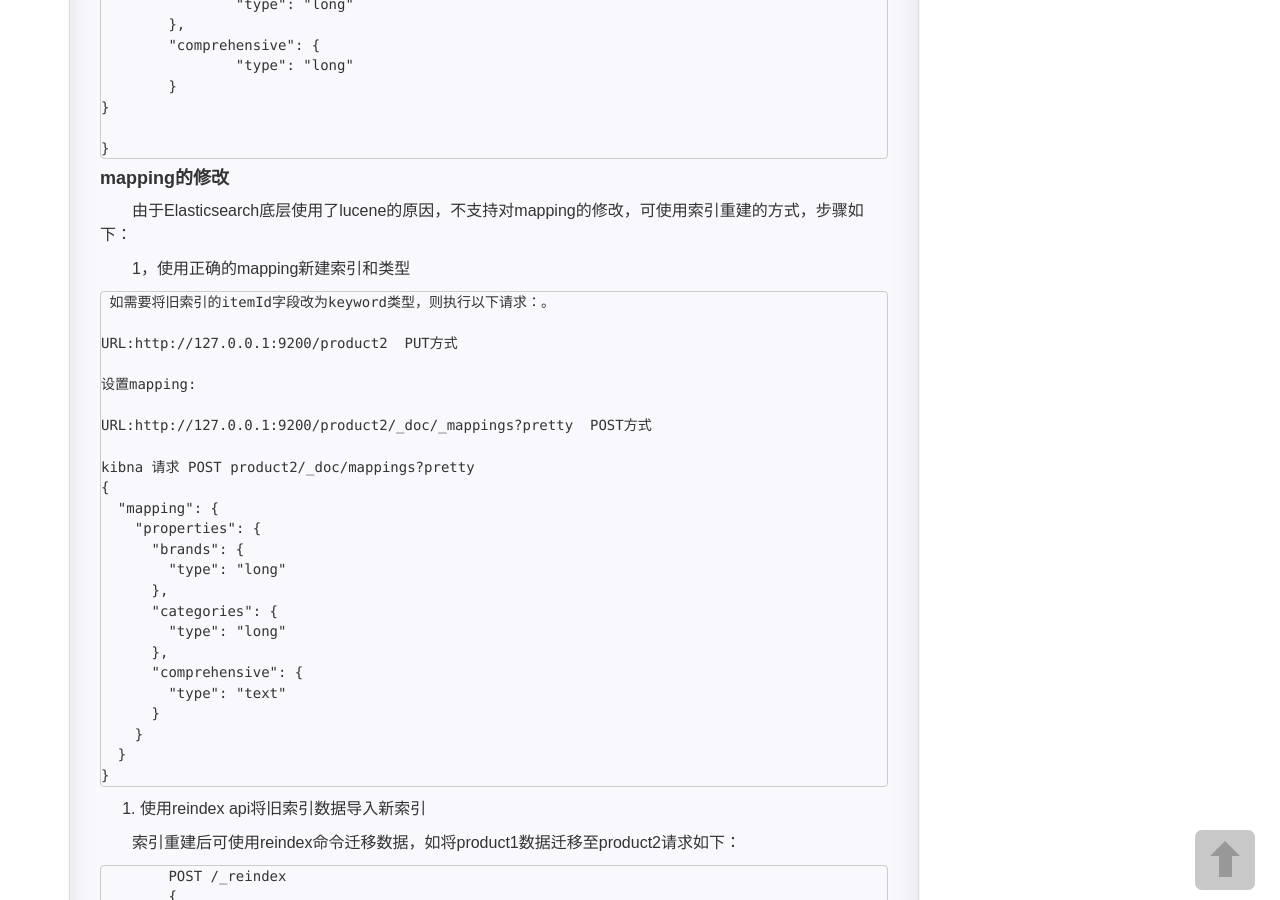
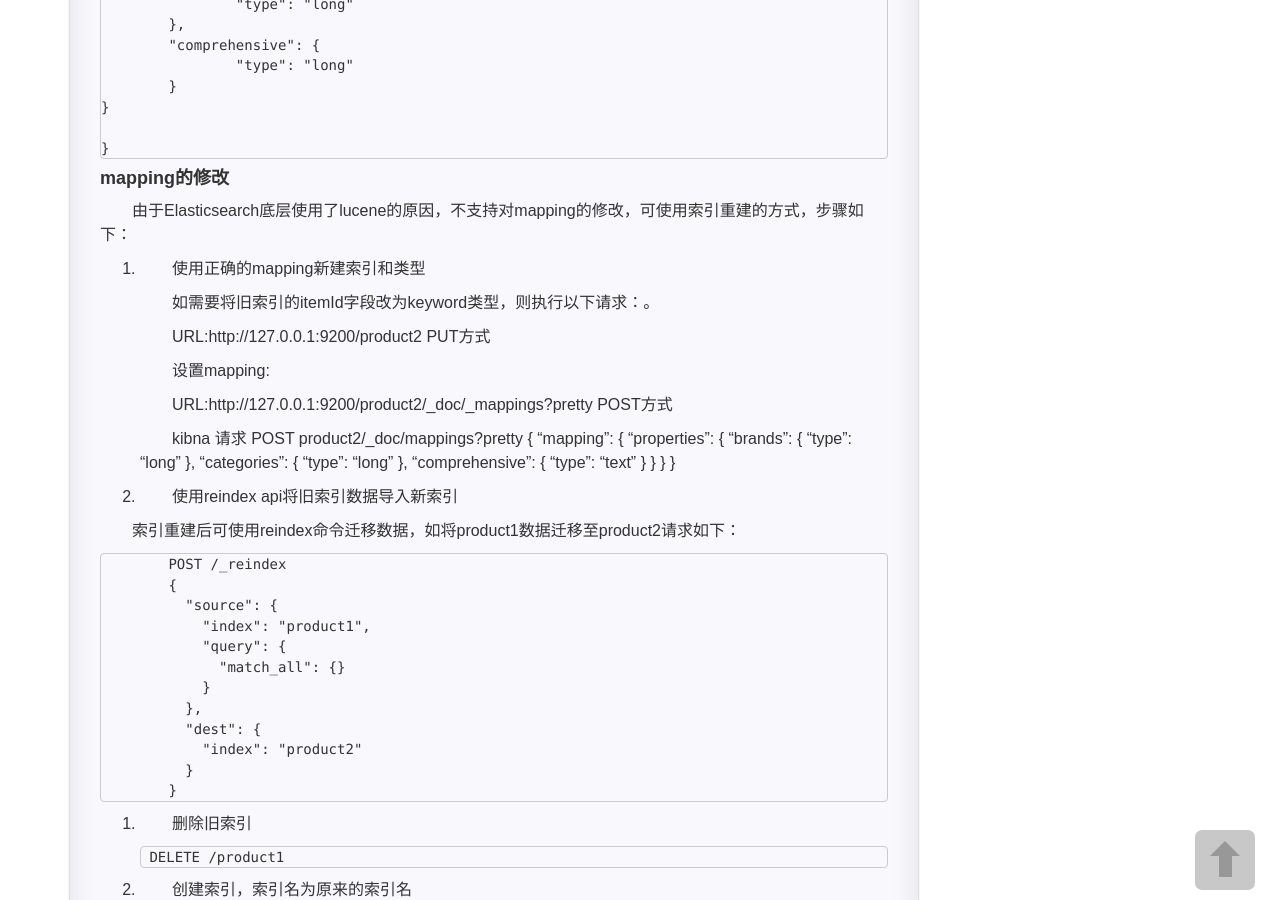
Before and after one commit to hexing-w/hexing-w.github.io, a Jekyll site: the page built from _posts/2020-06-03-Elasticsearch之mapping.md, in a window 1280 px wide and 900 px high, scrolled down 2139 px. Built offline with Jekyll 4.4.1, drawn with Linux system fonts in a browser that asks for light colours; nearby versions of some CDN libraries; comment, search, counter and statistics services are not loaded; a style sheet for code colours, icons or effects is not loaded.

Commit message:
Update 2020-06-03-Elasticsearch之mapping.md
update

```diff
--- a/_posts/2020-06-03-Elasticsearch之mapping.md
+++ b/_posts/2020-06-03-Elasticsearch之mapping.md
@@ -119,7 +119,7 @@
 
 由于Elasticsearch底层使用了lucene的原因，不支持对mapping的修改，可使用索引重建的方式，步骤如下：
 
-1，使用正确的mapping新建索引和类型
+1. 使用正确的mapping新建索引和类型
 
      如需要将旧索引的itemId字段改为keyword类型，则执行以下请求：。
 
```
